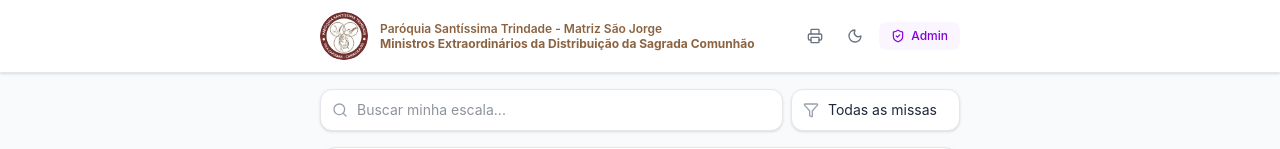
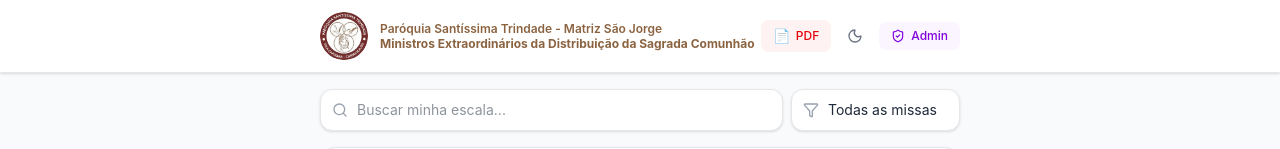
Before and after one commit to ffpignaton/escala-ministerio, a React (Vite) app: page / in a window 1280 px wide. Shown: the top 149 px of the page. Built offline with nearby package versions, Linux system fonts and the light colour scheme.

Commit message:
feat: export PDF real da escala mensal com jsPDF + html2canvas

```diff
--- a/package.json
+++ b/package.json
@@ -11,6 +11,8 @@
   },
   "dependencies": {
     "date-fns": "^4.4.0",
+    "html2canvas": "^1.4.1",
+    "jspdf": "^4.2.1",
     "lucide-react": "^1.47.0",
     "react": "^19.2.8",
     "react-dom": "^19.2.8"
--- a/src/App.jsx
+++ b/src/App.jsx
@@ -1,15 +1,17 @@
 import { useState } from 'react';
-import { Sun, Moon, Search, ShieldCheck, X, Printer, Filter } from 'lucide-react';
+import { Sun, Moon, Search, ShieldCheck, X, Filter } from 'lucide-react';
 import { useApp } from './context/AppContext';
 import Calendar from './components/Calendar';
 import AdminLogin from './components/AdminLogin';
 import AdminPanel from './components/AdminPanel';
+import ExportPDF from './components/ExportPDF';
 
 export default function App() {
   const { ministers, masses, darkMode, setDarkMode, isAdmin } = useApp();
   const [showLogin, setShowLogin] = useState(false);
   const [showAdmin, setShowAdmin] = useState(false);
   const [searchName, setSearchName] = useState('');
+  const [currentMonth, setCurrentMonth] = useState(new Date());
   const [filterMassId, setFilterMassId] = useState('');
 
   // Abre painel admin automaticamente após login bem-sucedido
@@ -39,10 +41,6 @@ export default function App() {
       )
     : [];
 
-  function printSchedule() {
-    window.print();
-  }
-
   return (
     <div className="min-h-screen bg-gray-50 dark:bg-gray-900 transition-colors">
       {/* Header */}
@@ -61,13 +59,7 @@ export default function App() {
           </div>
 
           <div className="flex items-center gap-2">
-            <button
-              onClick={printSchedule}
-              title="Imprimir / Salvar PDF"
-              className="p-2 rounded-lg text-gray-500 dark:text-gray-400 hover:bg-gray-100 dark:hover:bg-gray-700 transition-colors"
-            >
-              <Printer className="w-4 h-4" />
-            </button>
+            <ExportPDF currentMonth={currentMonth} />
             <button
               onClick={() => setDarkMode((d) => !d)}
               className="p-2 rounded-lg text-gray-500 dark:text-gray-400 hover:bg-gray-100 dark:hover:bg-gray-700 transition-colors"
@@ -156,6 +148,8 @@ export default function App() {
           <Calendar
             filterMinisterId={filteredMinisterId}
             filterMassId={filterMassId || null}
+            currentMonth={currentMonth}
+            setCurrentMonth={setCurrentMonth}
           />
         </div>
 
--- a/src/components/Calendar.jsx
+++ b/src/components/Calendar.jsx
@@ -7,9 +7,8 @@ import DayModal from './DayModal';
 
 const WEEKDAYS = ['Dom', 'Seg', 'Ter', 'Qua', 'Qui', 'Sex', 'Sáb'];
 
-export default function Calendar({ filterMinisterId, filterMassId }) {
+export default function Calendar({ filterMinisterId, filterMassId, currentMonth, setCurrentMonth }) {
   const { schedules, masses, ministers } = useApp();
-  const [currentMonth, setCurrentMonth] = useState(new Date());
   const [selectedDay, setSelectedDay] = useState(null);
 
   const monthStart = startOfMonth(currentMonth);
--- /dev/null
+++ b/src/components/ExportPDF.jsx
@@ -0,0 +1,181 @@
+import { useRef, useState } from 'react';
+import { format, startOfMonth, endOfMonth, startOfWeek, endOfWeek, addDays, isSameMonth, isToday } from 'date-fns';
+import { ptBR } from 'date-fns/locale';
+import jsPDF from 'jspdf';
+import html2canvas from 'html2canvas';
+import { useApp } from '../context/AppContext';
+
+const WEEKDAYS = ['Dom', 'Seg', 'Ter', 'Qua', 'Qui', 'Sex', 'Sáb'];
+
+export default function ExportPDF({ currentMonth }) {
+  const { schedules, ministers, masses } = useApp();
+  const [loading, setLoading] = useState(false);
+  const ref = useRef(null);
+
+  const monthStart = startOfMonth(currentMonth);
+  const monthEnd = endOfMonth(currentMonth);
+  const calStart = startOfWeek(monthStart);
+  const calEnd = endOfWeek(monthEnd);
+
+  // Monta lista de dias
+  const days = [];
+  let d = calStart;
+  while (d <= calEnd) {
+    days.push(new Date(d));
+    d = addDays(d, 1);
+  }
+
+  // Indexa escalas por data
+  const schedulesByDate = {};
+  schedules.forEach((s) => {
+    if (!schedulesByDate[s.date]) schedulesByDate[s.date] = [];
+    schedulesByDate[s.date].push(s);
+  });
+
+  const getMass = (id) => masses.find((m) => m.id === id);
+  const getMinister = (id) => ministers.find((m) => m.id === id);
+
+  async function handleExport() {
+    setLoading(true);
+    try {
+      const el = ref.current;
+      const canvas = await html2canvas(el, {
+        scale: 2,
+        useCORS: true,
+        backgroundColor: '#ffffff',
+      });
+      const imgData = canvas.toDataURL('image/png');
+      const pdf = new jsPDF({ orientation: 'portrait', unit: 'mm', format: 'a4' });
+      const pageW = pdf.internal.pageSize.getWidth();
+      const pageH = pdf.internal.pageSize.getHeight();
+      const imgW = pageW - 16;
+      const imgH = (canvas.height * imgW) / canvas.width;
+
+      // Se maior que a página, adiciona páginas
+      let y = 8;
+      let remaining = imgH;
+      let srcY = 0;
+      while (remaining > 0) {
+        const sliceH = Math.min(remaining, pageH - 16);
+        const srcSlice = (sliceH / imgH) * canvas.height;
+        const sliceCanvas = document.createElement('canvas');
+        sliceCanvas.width = canvas.width;
+        sliceCanvas.height = srcSlice;
+        const ctx = sliceCanvas.getContext('2d');
+        ctx.drawImage(canvas, 0, srcY, canvas.width, srcSlice, 0, 0, canvas.width, srcSlice);
+        pdf.addImage(sliceCanvas.toDataURL('image/png'), 'PNG', 8, y, imgW, sliceH);
+        remaining -= sliceH;
+        srcY += srcSlice;
+        if (remaining > 0) { pdf.addPage(); y = 8; }
+      }
+
+      const monthLabel = format(currentMonth, 'MMMM-yyyy', { locale: ptBR });
+      pdf.save(`escala-${monthLabel}.pdf`);
+    } finally {
+      setLoading(false);
+    }
+  }
+
+  const monthLabel = format(currentMonth, "MMMM 'de' yyyy", { locale: ptBR });
+
+  return (
+    <>
+      <button
+        onClick={handleExport}
+        disabled={loading}
+        className="flex items-center gap-1.5 px-3 py-1.5 rounded-lg bg-red-50 dark:bg-red-900/20 text-red-600 dark:text-red-400 text-xs font-medium hover:bg-red-100 dark:hover:bg-red-900/40 transition-colors disabled:opacity-50"
+      >
+        {loading ? (
+          <span className="w-3.5 h-3.5 border-2 border-red-300 border-t-red-600 rounded-full animate-spin" />
+        ) : (
+          <span className="text-sm">📄</span>
+        )}
+        {loading ? 'Gerando...' : 'PDF'}
+      </button>
+
+      {/* Template oculto para captura */}
+      <div className="fixed -left-[9999px] top-0" aria-hidden="true">
+        <div ref={ref} style={{ width: 794, backgroundColor: '#fff', padding: '24px', fontFamily: 'sans-serif' }}>
+          {/* Cabeçalho */}
+          <div style={{ textAlign: 'center', marginBottom: 16, borderBottom: '2px solid #8B6340', paddingBottom: 12 }}>
+            <p style={{ color: '#8B6340', fontWeight: 700, fontSize: 13, margin: 0 }}>
+              Paróquia Santíssima Trindade - Matriz São Jorge
+            </p>
+            <p style={{ color: '#8B6340', fontWeight: 600, fontSize: 11, margin: '2px 0 0' }}>
+              Ministros Extraordinários da Distribuição da Sagrada Comunhão
+            </p>
+            <p style={{ color: '#555', fontSize: 13, fontWeight: 600, margin: '6px 0 0', textTransform: 'capitalize' }}>
+              Escala — {monthLabel}
+            </p>
+          </div>
+
+          {/* Dias da semana */}
+          <div style={{ display: 'grid', gridTemplateColumns: 'repeat(7, 1fr)', gap: 4, marginBottom: 4 }}>
+            {WEEKDAYS.map((w) => (
+              <div key={w} style={{ textAlign: 'center', fontSize: 10, fontWeight: 700, color: '#888', padding: '4px 0' }}>
+                {w}
+              </div>
+            ))}
+          </div>
+
+          {/* Grade de dias */}
+          <div style={{ display: 'grid', gridTemplateColumns: 'repeat(7, 1fr)', gap: 4 }}>
+            {days.map((day) => {
+              const dateStr = format(day, 'yyyy-MM-dd');
+              const inMonth = isSameMonth(day, currentMonth);
+              const today = isToday(day);
+              const isSunday = day.getDay() === 0;
+              const dayScheds = (schedulesByDate[dateStr] || []).sort((a, b) => {
+                return (getMass(a.massId)?.time || '').localeCompare(getMass(b.massId)?.time || '');
+              });
+
+              return (
+                <div
+                  key={dateStr}
+                  style={{
+                    border: today ? '2px solid #8B6340' : '1px solid #e5e7eb',
+                    borderRadius: 6,
+                    padding: '4px 5px',
+                    minHeight: 72,
+                    backgroundColor: inMonth ? (isSunday ? '#fdf8f5' : '#fff') : '#f9fafb',
+                    opacity: inMonth ? 1 : 0.3,
+                  }}
+                >
+                  <div style={{
+                    fontWeight: 700,
+                    fontSize: 11,
+                    color: isSunday ? '#8B6340' : today ? '#8B6340' : '#374151',
+                    marginBottom: 3,
+                  }}>
+                    {format(day, 'd')}
+                  </div>
+                  {dayScheds.map((s) => {
+                    const mass = getMass(s.massId);
+                    const mins = s.ministerIds.map(getMinister).filter(Boolean);
+                    return (
+                      <div key={s.id} style={{ marginBottom: 3 }}>
+                        <div style={{ fontSize: 8, fontWeight: 700, color: '#8B6340' }}>
+                          {mass?.time}
+                        </div>
+                        {mins.map((m) => (
+                          <div key={m.id} style={{ fontSize: 8, color: '#374151', lineHeight: 1.3 }}>
+                            • {m.name}
+                          </div>
+                        ))}
+                      </div>
+                    );
+                  })}
+                </div>
+              );
+            })}
+          </div>
+
+          {/* Rodapé */}
+          <div style={{ marginTop: 16, borderTop: '1px solid #e5e7eb', paddingTop: 8, textAlign: 'center', fontSize: 9, color: '#aaa' }}>
+            Gerado em {format(new Date(), "dd/MM/yyyy 'às' HH:mm")}
+          </div>
+        </div>
+      </div>
+    </>
+  );
+}
```
Also changed, not shown: 258897913_1171198446738505_2458784360834341166_n.jpg (added), 1 other file (tests, documents, lock files or other folders).
